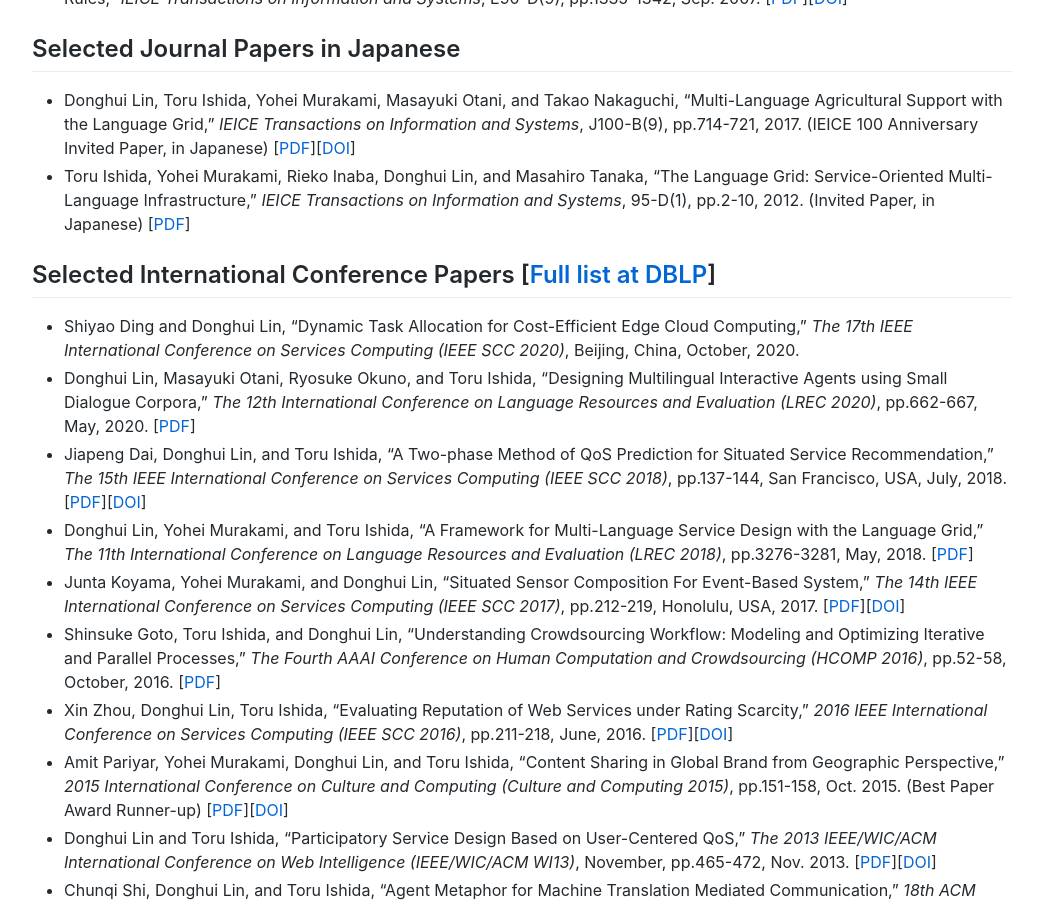
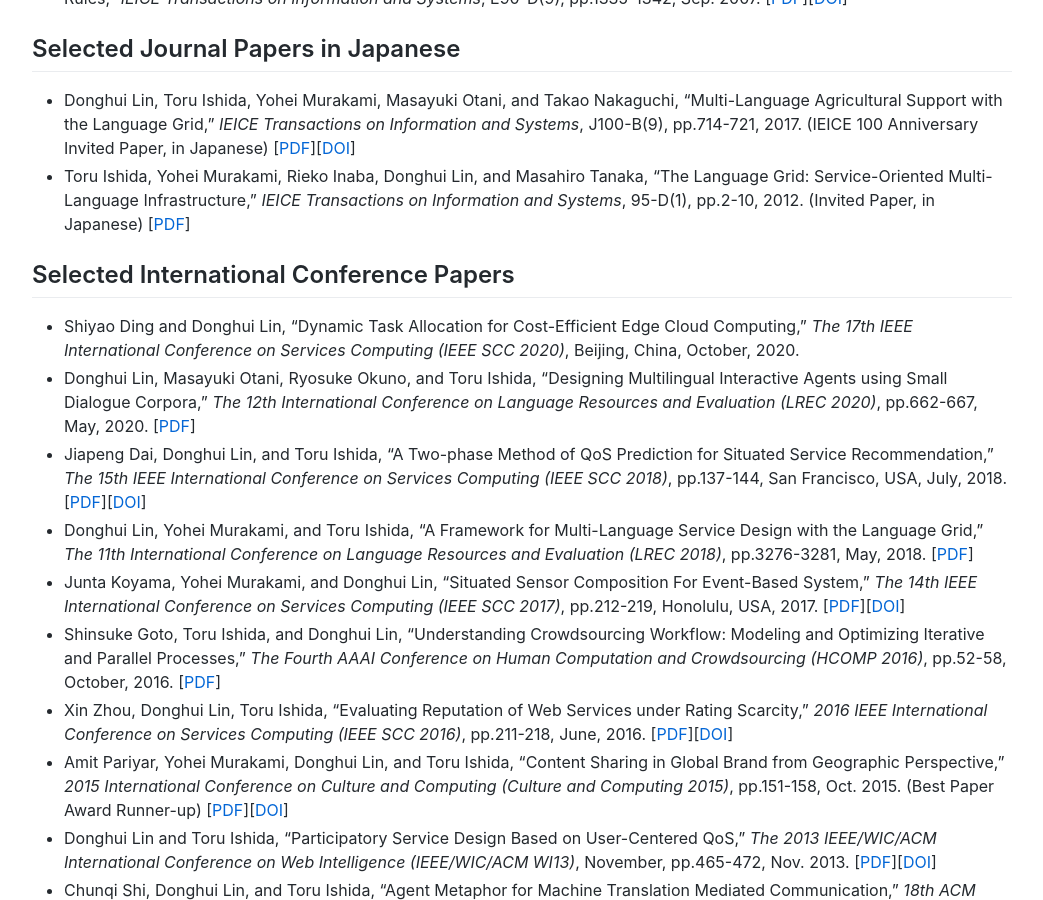
Before and after one commit to lindh/lindh.github.io, a Jekyll site: the page built from index.md, in a window 1280 px wide and 900 px high, scrolled down 4503 px. Shown: the whole window, without its empty margins (118-1161 px from the left). Built offline with Jekyll 4.4.1, drawn with Linux system fonts in a browser that asks for light colours; comment, search, counter and statistics services are not loaded; some of the changed text lies outside the part shown.

Commit message:
Update index.md

```diff
--- a/index.md
+++ b/index.md
@@ -79,7 +79,7 @@
 - Yohei Murakami, Donghui Lin, Toru Ishida, Eds., _Services Computing for Language Resources_. Springer, 2018. ISBN 978-981-10-7793-7. [[DOI](https://doi.org/10.1007/978-981-10-7793-7)]
 - Yohei Murakami and Donghui Lin, Eds., _Worldwide Language Service Infrastructure_. Lecture Notes in Artificial Intelligence, 9442, Springer, 2016. ISBN 978-3-319-31467-9. [[DOI](https://doi.org/10.1007/978-3-319-31468-6)]
 
-## Selected Book Chapters [[Full list at DBLP](https://dblp.uni-trier.de/pers/hd/l/Lin:Donghui)]
+## Selected Book Chapters
 - Donghui Lin, Yohei Murakami and Toru Ishida, "Integrating Internet of Services and Internet of Things from a Multiagent Perspective," in _Massively Multi-Agent Systems II_, Donghui Lin, Toru Ishida, Franco Zambonelli, and Itsuki Noda, Eds., pp.36-49, Springer, 2019. [[DOI](https://doi.org/10.1007/978-3-030-20937-7_3)]
 - Yohei Murakami, Takao Nakaguchi, Donghui Lin, and Toru Ishida, "Two-Layer Architecture for Distributed Massively Multi-agent Systems," in _Massively Multi-Agent Systems II_, Donghui Lin, Toru Ishida, Franco Zambonelli, and Itsuki Noda, Eds., pp.53-65, Springer, 2019. [[DOI](https://doi.org/10.1007/978-3-030-20937-7_4)]
 - Donghui Lin, Toru Ishida and Yohei Murakami, "Language Service Design Based on User-Centered QoS," in _Services Computing for Language Resources_, Yohei Murakami, Donghui Lin and Toru Ishida, Eds, pp.125-137, Springer, 2018. [[DOI](https://doi.org/10.1007/978-981-10-7793-7_8)]
@@ -111,7 +111,7 @@
 - Donghui Lin, Toru Ishida, Yohei Murakami, Masayuki Otani, and Takao Nakaguchi, "Multi-Language Agricultural Support with the Language Grid," _IEICE Transactions on Information and Systems_, J100-B(9), pp.714-721, 2017. (IEICE 100 Anniversary Invited Paper, in Japanese) [[PDF](./files/j100-b_9_714.pdf)][[DOI](https://doi.org/10.14923/transcomj.2016SHI0008)]
 - Toru Ishida, Yohei Murakami, Rieko Inaba, Donghui Lin, and Masahiro Tanaka, "The Language Grid: Service-Oriented Multi-Language Infrastructure," _IEICE Transactions on Information and Systems_, 95-D(1), pp.2-10, 2012. (Invited Paper, in Japanese) [[PDF](./files/j95-d_1_2.pdf)]
 
-## Selected International Conference Papers [[Full list at DBLP](https://dblp.uni-trier.de/pers/hd/l/Lin:Donghui)]
+## Selected International Conference Papers
 - Shiyao Ding and Donghui Lin, "Dynamic Task Allocation for Cost-Efficient Edge Cloud Computing," _The 17th IEEE International Conference on Services Computing (IEEE SCC 2020)_, Beijing, China, October, 2020.
 - Donghui Lin, Masayuki Otani, Ryosuke Okuno, and Toru Ishida, "Designing Multilingual Interactive Agents using Small Dialogue Corpora," _The 12th International Conference on Language Resources and Evaluation (LREC 2020)_, pp.662-667, May, 2020. [[PDF](https://www.aclweb.org/anthology/2020.lrec-1.83.pdf)]
 - Jiapeng Dai, Donghui Lin, and Toru Ishida, "A Two-phase Method of QoS Prediction for Situated Service Recommendation," _The 15th IEEE International Conference on Services Computing (IEEE SCC 2018)_, pp.137-144, San Francisco, USA, July, 2018. [[PDF](./files/SCC2018_Dai.pdf)][[DOI](https://doi.org/10.1109/SCC.2018.00025)]
```
